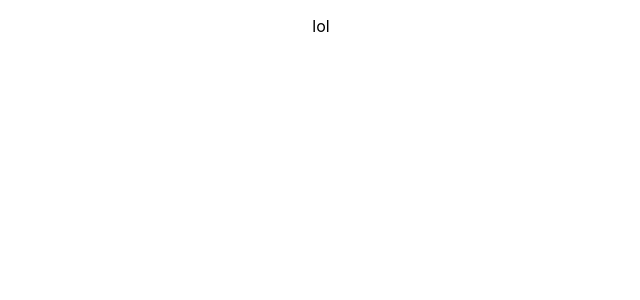
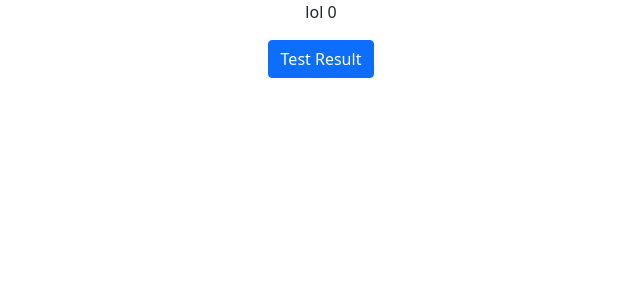
Before and after one commit to tormasa/pullup-programming, a React (Create React App) app: page / in a window 1280 px wide. Shown: the top 300 px of the page, without its empty margins (319-959 px from the left). Built offline with nearby package versions, Linux system fonts and the light colour scheme.

Commit message:
setup gh-pages deployment add first button

```diff
--- a/package.json
+++ b/package.json
@@ -1,17 +1,23 @@
 {
   "name": "pullup-programming",
   "version": "0.1.0",
+  "homepage": "https://tormasa.github.io/pullup-programming/",
   "private": true,
   "dependencies": {
     "@testing-library/jest-dom": "^5.16.4",
     "@testing-library/react": "^13.3.0",
     "@testing-library/user-event": "^13.5.0",
+    "bootstrap": "^5.1.3",
+    "gh-pages": "^4.0.0",
     "react": "^18.2.0",
+    "react-bootstrap": "^2.4.0",
     "react-dom": "^18.2.0",
     "react-scripts": "5.0.1",
     "web-vitals": "^2.1.4"
   },
   "scripts": {
+    "predeploy": "npm run build",
+    "deploy": "gh-pages -d build",
     "start": "react-scripts start",
     "build": "react-scripts build",
     "test": "react-scripts test",
--- a/src/App.js
+++ b/src/App.js
@@ -1,9 +1,21 @@
+import { useState } from 'react';
+import Button from 'react-bootstrap/Button';
+
 import './App.css';
+import 'bootstrap/dist/css/bootstrap.min.css';
 
 function App() {
+	const [count, setCount] = useState(0);
+
+	const handleTestClick = () => {
+		setCount(count + 1);
+	};
+
 	return (
 		<div className="App">
-			<p>lol</p>
+			<p>lol {count}</p>
+
+			<Button variant="primary" onClick={handleTestClick}>Test Result</Button>{' '}
 		</div>
 	);
 }
```
Also changed, not shown: 1 other file (tests, documents, lock files or other folders).
